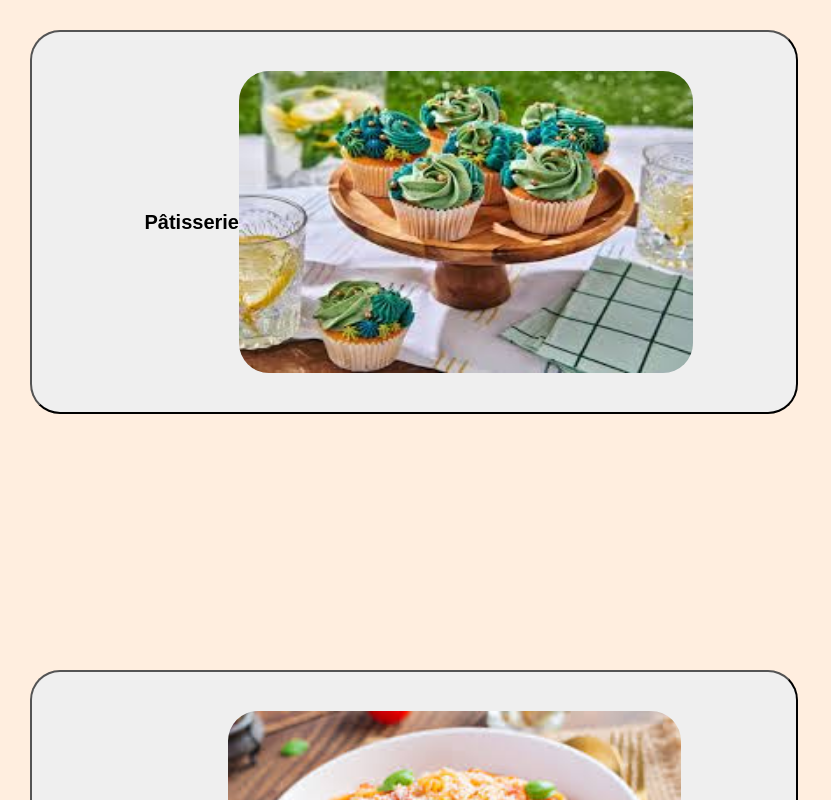
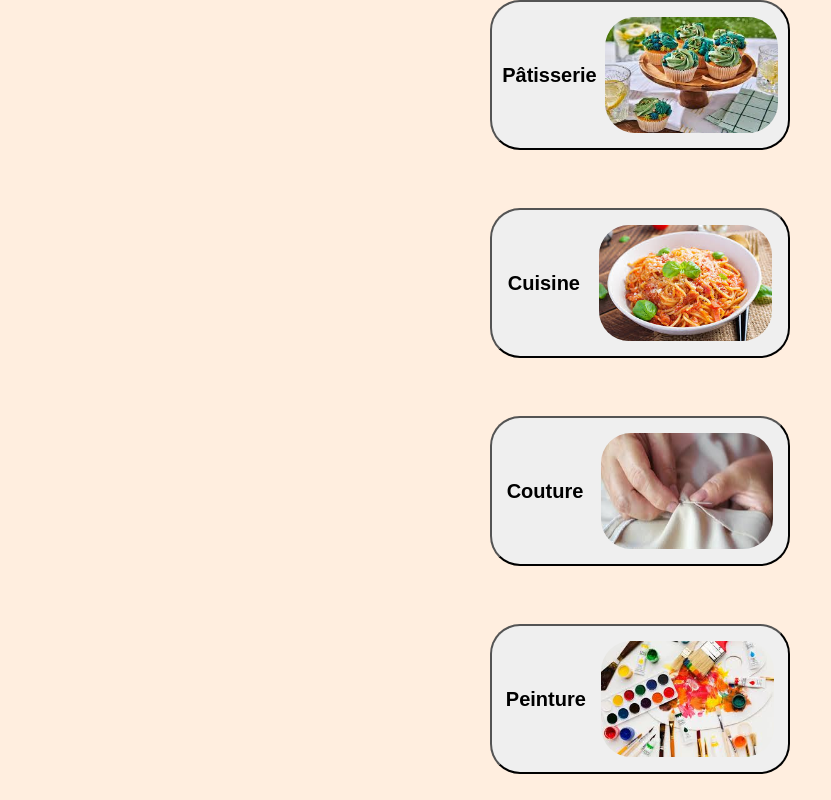
Before and after one commit to itigra5/Projet_TM, a React (Vite) app: page / in a window 1280 px wide. Shown: the top 800 px of the page, without its empty margins (0-831 px from the left). Built offline with nearby package versions, Linux system fonts and the light colour scheme.

Commit message:
premiere modif pour changer en react : les categories. V2

```diff
--- a/src/Componant/Categoriesort.css
+++ b/src/Componant/Categoriesort.css
@@ -1,23 +1,25 @@
 #Categories{
     display: grid;
-    grid-template-columns: 1fr;
+    margin: 0px;
+    padding: 0px;
+    grid-template-columns: 300px;
+    grid-auto-rows: 200px;
     text-align: center;
     justify-content: center;
-    overflow: hidden;
+    gap: 0.5rem;
 }
 .ClassSort{
-    margin: 30px;
-    margin-bottom: 0px;
-    padding-left: 15px;
-    width: auto;
-    height: 60%;
+    margin: 0px;
+    width: 100%;
+    height: auto;
     aspect-ratio: 1/0.5;
     display: flex;
     align-items: center;
-    justify-content: center;
+    justify-content: space-around;
     border-radius: 30px;
     font-size: 20px;
     font-weight: 550;
+    box-sizing: border-box;
 }
 img {
     height: 80%;
```
Also changed, not shown: src/App.jsx (+6 -4 lines).
